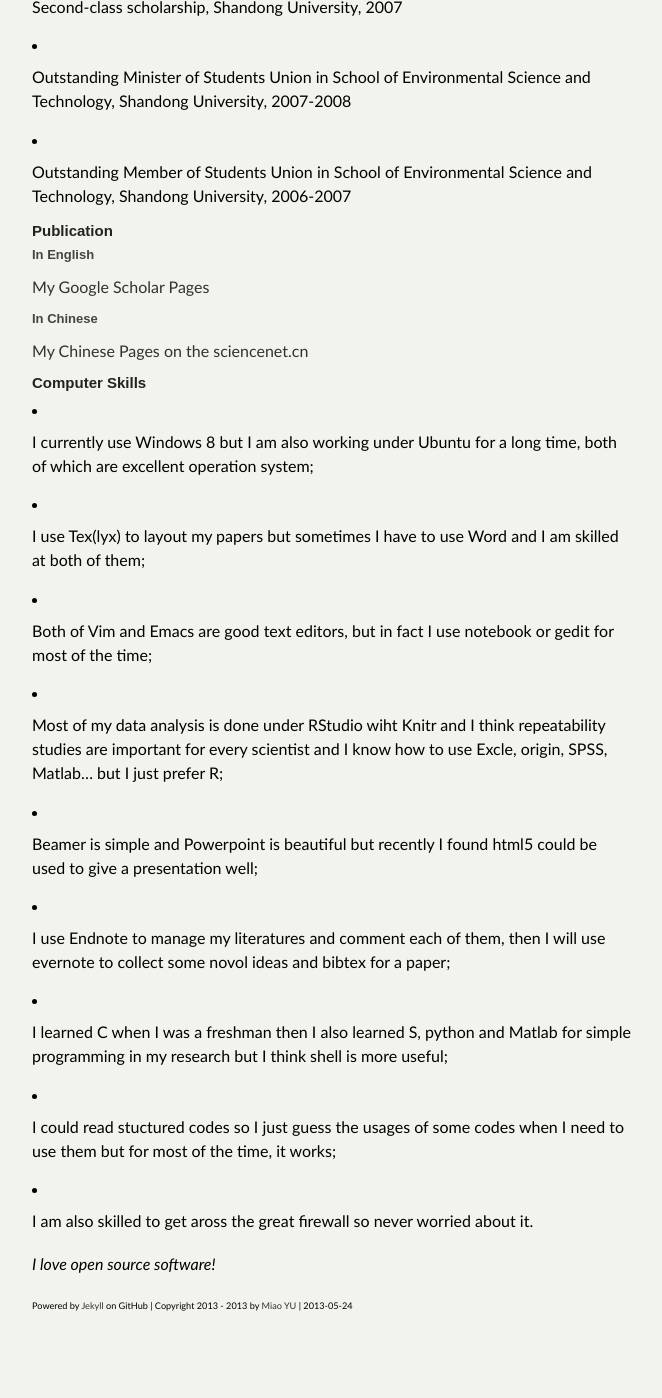
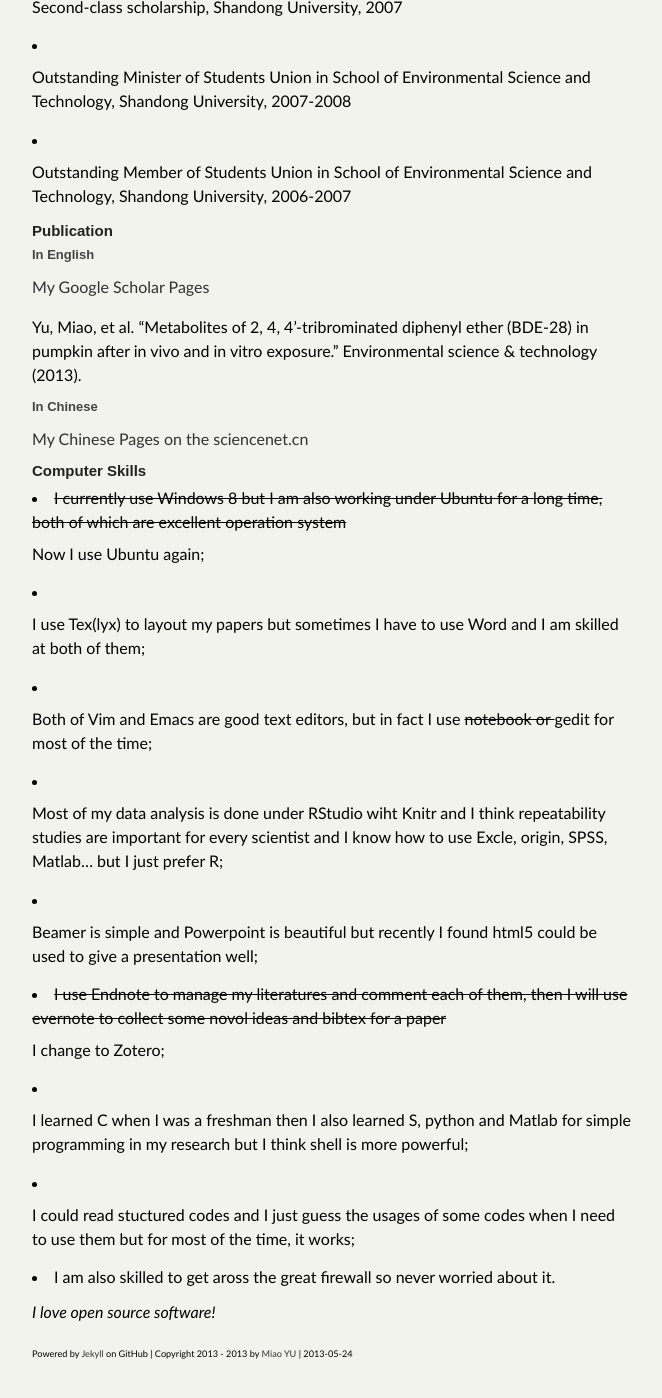
Before and after one commit to yufree/blog, a Jekyll site: the page built from vitae/index.md, in a window 1280 px wide and 1400 px high, scrolled down 1167 px. Shown: the whole window, without its empty margins (308-970 px from the left). Built offline with Jekyll 4.4.1, drawn with Linux system fonts in a browser that asks for light colours; some web fonts are replaced; Markdown is read by kramdown in place of the engine named in the settings; before the commit the page ends 2519 px from its top, so only the background shows below that.

Commit message:
vitae update

```diff
--- a/vitae/index.md
+++ b/vitae/index.md
@@ -53,27 +53,29 @@ yufree@live.cn
 
 [My Google Scholar Pages](http://scholar.google.com/citations?user=SPNX8oUAAAAJ&hl=en)
 
+Yu, Miao, et al. "Metabolites of 2, 4, 4'-tribrominated diphenyl ether (BDE-28) in pumpkin after in vivo and in vitro exposure." Environmental science & technology (2013).
+
 ### In Chinese
 
 [My Chinese Pages on the sciencenet.cn](http://blog.sciencenet.cn/u/yufree)
 
 ## Computer Skills
 
-- I currently use Windows 8 but I am also working under Ubuntu for a long time, both of which are excellent operation system;
+- <s>I currently use Windows 8 but I am also working under Ubuntu for a long time, both of which are excellent operation system</s> Now I use Ubuntu again;
 
 - I use Tex(lyx) to layout my papers but sometimes I have to use Word and I am skilled at both of them;
 
-- Both of Vim and Emacs are good text editors, but in fact I use notebook or gedit for most of the time;
+- Both of Vim and Emacs are good text editors, but in fact I use <s>notebook or </s>gedit for most of the time;
 
 - Most of my data analysis is done under RStudio wiht Knitr and I think repeatability studies are important for every scientist and I know how to use Excle, origin, SPSS, Matlab... but I just prefer R;
 
 - Beamer is simple and Powerpoint is beautiful but recently I found html5 could be used to give a presentation well;
 
-- I use Endnote to manage my literatures and comment each of them, then I will use evernote to collect some novol ideas and bibtex for a paper;
+- <s>I use Endnote to manage my literatures and comment each of them, then I will use evernote to collect some novol ideas and bibtex for a paper</s>I change to Zotero;
 
-- I learned C when I was a freshman then I also learned S, python and Matlab for simple programming in my research but I think shell is more useful;
+- I learned C when I was a freshman then I also learned S, python and Matlab for simple programming in my research but I think shell is more powerful;
 
-- I could read stuctured codes so I just guess the usages of some codes when I need to use them but for most of the time, it works;
+- I could read stuctured codes and I just guess the usages of some codes when I need to use them but for most of the time, it works;
 
 - I am also skilled to get aross the great firewall so never worried about it.
 
```
